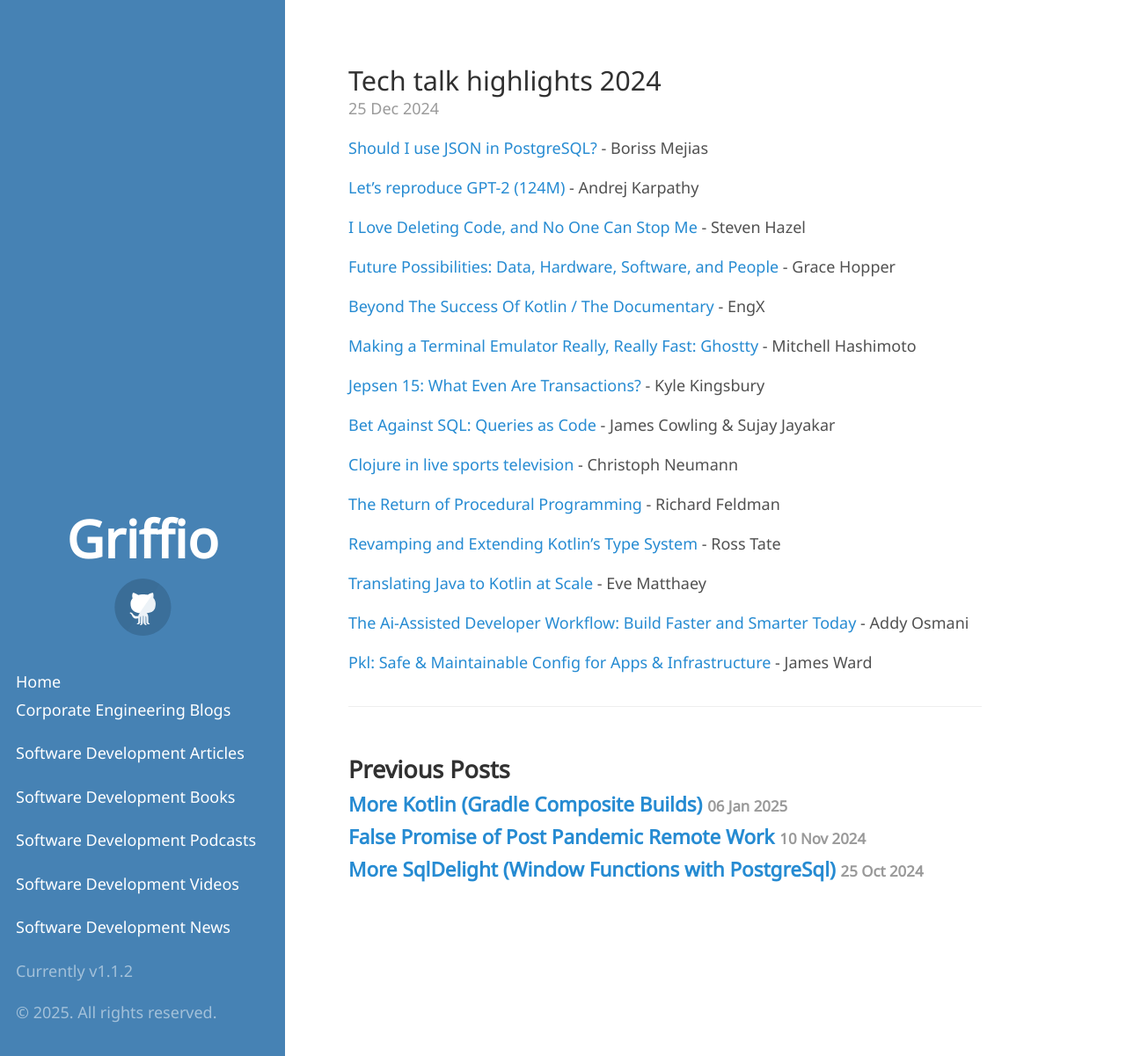
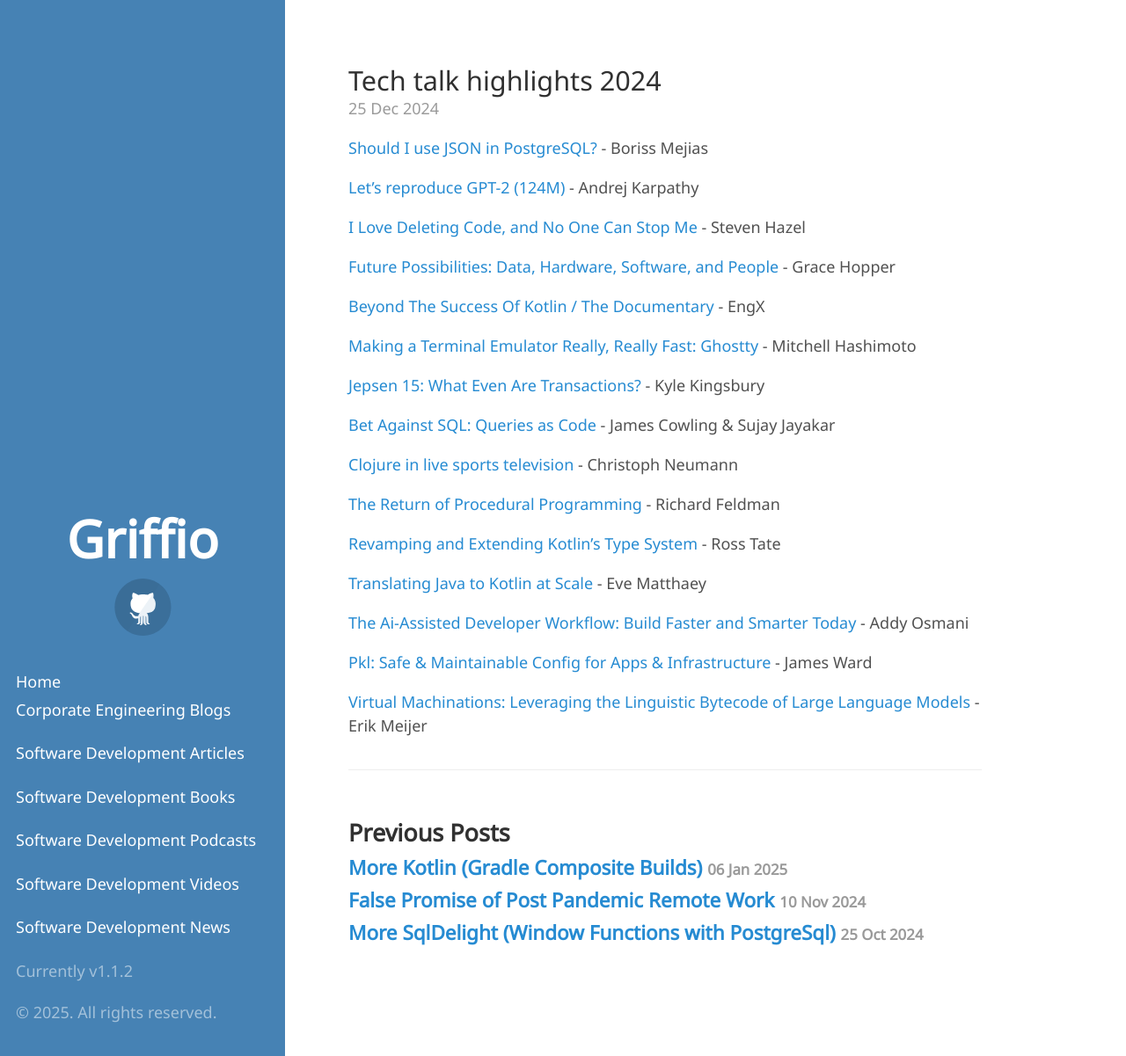
Before and after one commit to griffio/griffio.github.io, a Jekyll site: the page built from _posts/2024-12-25-Tech-talk-highlights.md, in a window 1280 px wide and 1201 px high. Shown: the whole window at 88% size. Built offline with Jekyll 4.4.1, drawn with Linux system fonts in a browser that asks for light colours; some web fonts are replaced.

Commit message:
Update 2024-12-25-Tech-talk-highlights.md

```diff
--- a/_posts/2024-12-25-Tech-talk-highlights.md
+++ b/_posts/2024-12-25-Tech-talk-highlights.md
@@ -34,3 +34,5 @@
 [The Ai-Assisted Developer Workflow: Build Faster and Smarter Today](https://www.youtube.com/watch?v=SpKtpW9TGF0) - Addy Osmani
 
 [Pkl: Safe & Maintainable Config for Apps & Infrastructure](https://www.youtube.com/watch?v=yUmA5bA50H0) - James Ward
+
+[Virtual Machinations: Leveraging the Linguistic Bytecode of Large Language Models](https://www.youtube.com/watch?v=ySKS719R6fc) - Erik Meijer
```
